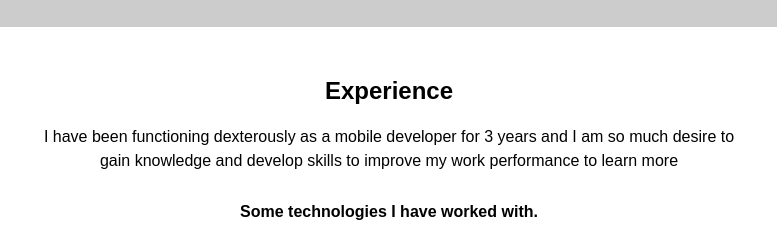
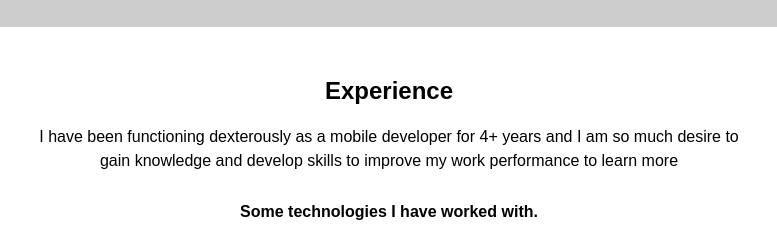
Before and after one commit to Kpanousamuel/myPortfolio, a plain HTML site: page index.html in a window 1280 px wide. Shown: the part 1389-1620 px from the top of the page, 251-1028 px from the left. Drawn offline with Linux system fonts and the light colour scheme; files whose address does not match are found by name.

Commit message:
index
Display

```diff
--- a/index.html
+++ b/index.html
@@ -98,7 +98,7 @@
         <div id="experience">
             <h2>Experience</h2>
             <p>
-                I have been functioning dexterously as a mobile developer for 3 years and I am so much desire to gain knowledge
+                I have been functioning dexterously as a mobile developer for 4+ years and I am so much desire to gain knowledge
                 and develop skills to improve my work performance to learn more
             </p>
             <div id="technologies">
```
